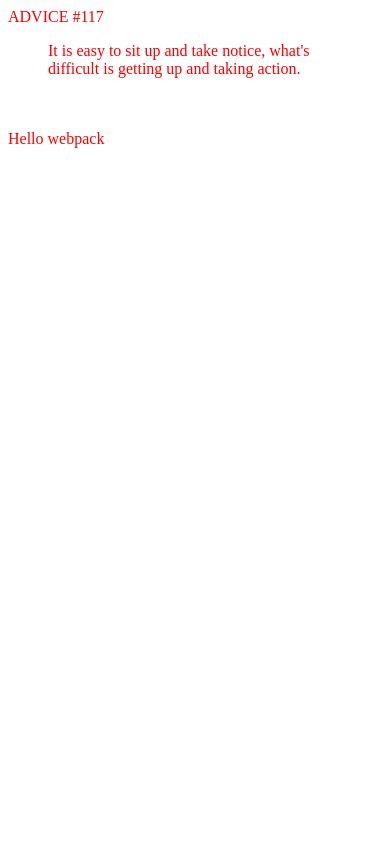
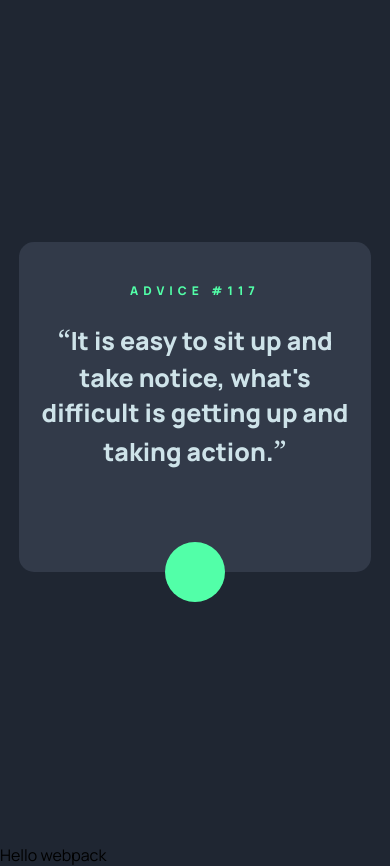
Before and after one commit to developerwaleed/Advice-Generator, a website built with webpack: page src/index.html in a window 390 px wide. Before the commit the page ends 844 px from the top, so only its background shows below. Built offline with nearby package versions, Linux system fonts and the light colour scheme.

Commit message:
Mobilr first design has been done

```diff
--- a/src/style.css
+++ b/src/style.css
@@ -1,3 +1,84 @@
+@import url('https://fonts.googleapis.com/css2?family=Manrope:wght@400;800&display=swap');
+
+:root {
+    /* ### Primary */
+
+--Light-Cyan: hsl(193, 38%, 86%);
+--Neon-Green: hsl(150, 100%, 66%);
+
+/* ### Neutral */
+
+--Grayish-Blue: hsl(217, 19%, 38%);
+--Dark-Grayish-Blue: hsl(217, 19%, 24%);
+--Dark-Blue: hsl(218, 23%, 16%);
+  }
+
+
+* {
+    margin: 0;
+    padding: 0;
+    font-family: 'Manrope', sans-serif;
+}
+
 body {
-    color: red;
+    background-color: var(--Dark-Blue);
 }
+
+main {
+    display: flex;
+    flex-direction: column;
+    justify-content: center;
+    height: 100vh;
+    align-items: center;
+}
+
+.main-conatiner{
+    width: 80vw;
+    padding: 20px;
+    background-color: var(--Dark-Grayish-Blue);
+    border-radius: 15px;
+}
+
+.divider {
+    padding: 30px 10px;
+}
+
+blockquote::before {
+    font: 1.8rem/1.4 Georgia, serif;
+    content: open-quote;
+  }
+  blockquote::after {
+    font: 1.8rem/1.4 Georgia, serif;
+    content: close-quote;
+  }
+  blockquote {
+    quotes: "“" "”" "‘" "’";
+  }
+
+  .container-body {
+    color: var(--Light-Cyan);
+    font-size: 25px;
+    font-weight: 800;
+    text-align: center;
+  }
+
+  .container-titile {
+    letter-spacing: 5px;
+    padding: 20px 0;
+    font-size: 12px;
+    font-weight: 800;
+    text-align: center;
+    color: var(--Neon-Green);
+  }
+
+  .neon-green-div {
+    display: flex;
+    justify-content: center;
+    align-items: center;
+    position: relative;
+    background-color: var(--Neon-Green);
+    height: 60px;
+    width: 60px;
+    margin-top: -30px;
+    border-radius: 50%;
+  }
```
